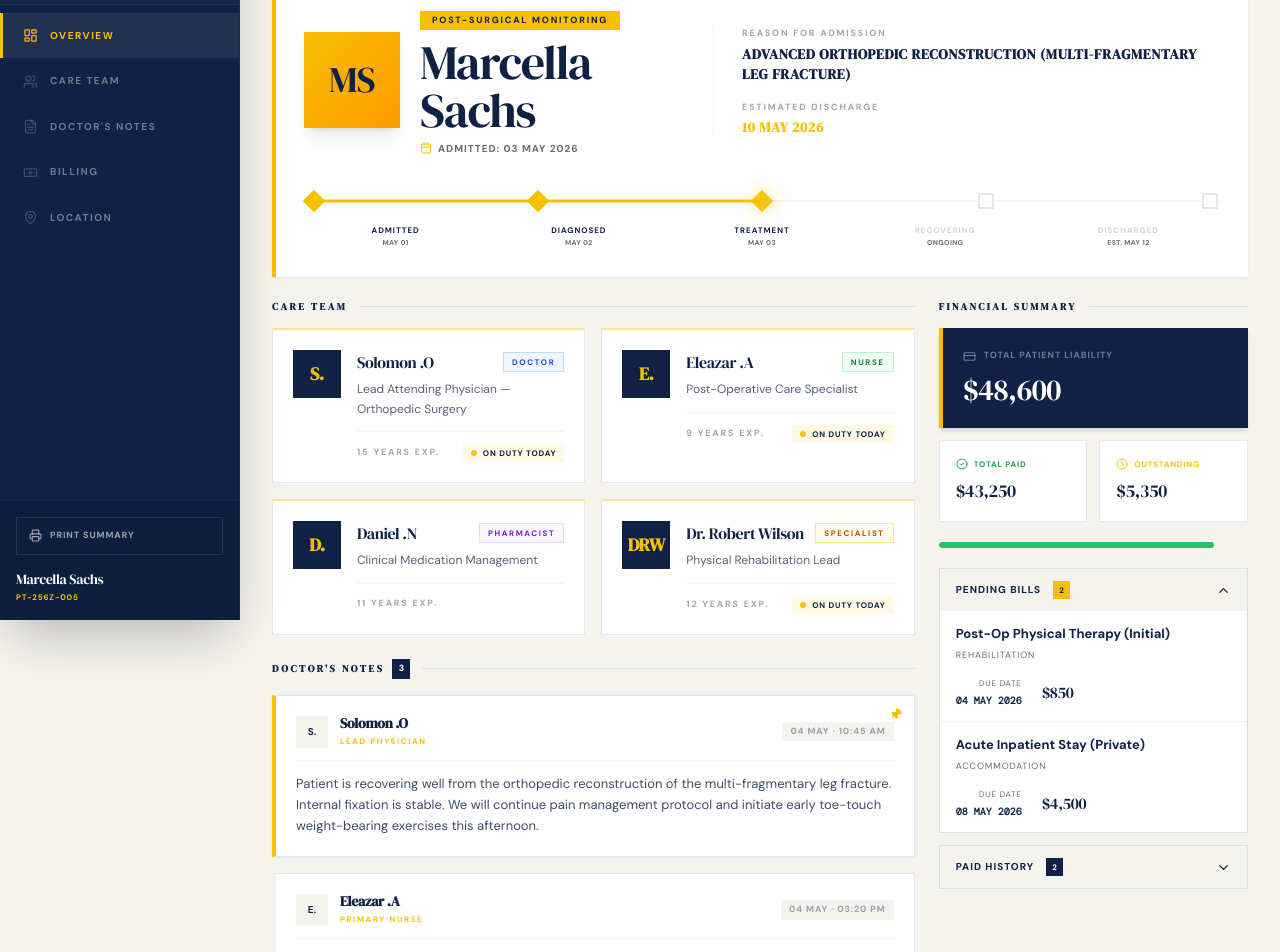
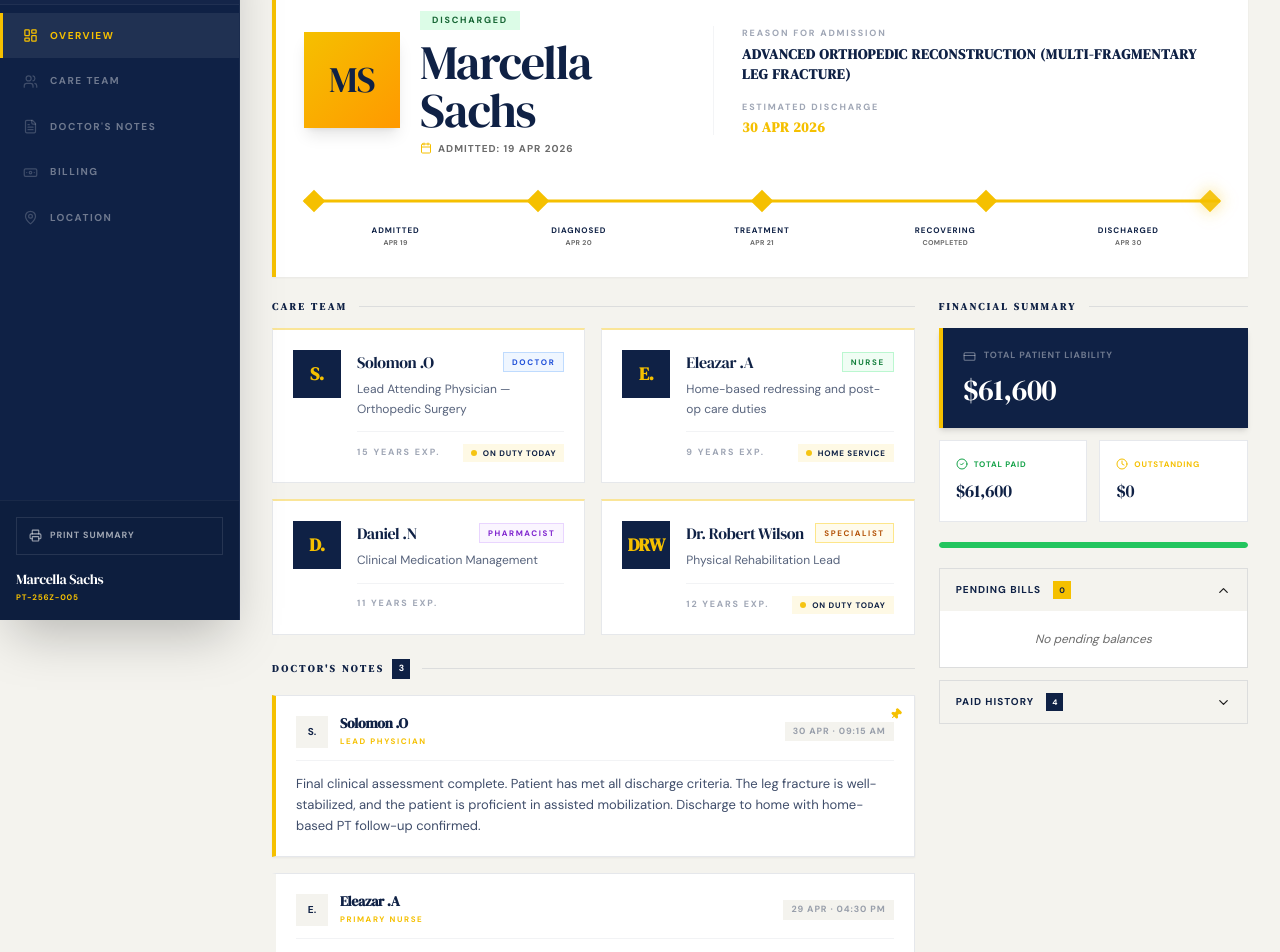
Before and after one commit to Xconmax245/st-james-hospital, a Next.js app: page /patient/PT-256Z-005 in a window 1280 px wide. Shown: the part 180-1132 px from the top of the page. Built offline with nearby package versions, Linux system fonts and the light colour scheme.

Commit message:
Clinical: Updated nurse status to reflect active home service for post-op care

```diff
--- a/src/app/(dashboard)/patient/[id]/page.tsx
+++ b/src/app/(dashboard)/patient/[id]/page.tsx
@@ -9,11 +9,18 @@ import { MapPin, Navigation } from "lucide-react";
 const DEMO_DATA = {
   id: "PT-256Z-005",
   name: "Marcella Sachs",
-  status: "Post-Surgical Monitoring",
-  admissionDate: "03 MAY 2026",
+  status: "Discharged",
+  admissionDate: "19 APR 2026",
   reason: "Advanced Orthopedic Reconstruction (Multi-fragmentary Leg Fracture)",
-  estDischarge: "10 MAY 2026",
-  currentStep: 2,
+  estDischarge: "30 APR 2026",
+  currentStep: 4,
+  timeline: [
+    { label: "Admitted", date: "Apr 19" },
+    { label: "Diagnosed", date: "Apr 20" },
+    { label: "Treatment", date: "Apr 21" },
+    { label: "Recovering", date: "Completed" },
+    { label: "Discharged", date: "Apr 30" },
+  ],
   staff: [
     {
       name: "Solomon .O",
@@ -25,9 +32,10 @@ const DEMO_DATA = {
     {
       name: "Eleazar .A",
       role: "Nurse" as const,
-      responsibility: "Post-Operative Care Specialist",
+      responsibility: "Home-based redressing and post-op care duties",
       experience: "9 Years Exp.",
-      onDuty: true
+      onDuty: true,
+      dutyStatus: "Home Service"
     },
     {
       name: "Daniel .N",
@@ -48,21 +56,21 @@ const DEMO_DATA = {
     {
       author: "Solomon .O",
       role: "Lead Physician",
-      date: "04 MAY · 10:45 AM",
-      content: "Patient is recovering well from the orthopedic reconstruction of the multi-fragmentary leg fracture. Internal fixation is stable. We will continue pain management protocol and initiate early toe-touch weight-bearing exercises this afternoon.",
+      date: "30 APR · 09:15 AM",
+      content: "Final clinical assessment complete. Patient has met all discharge criteria. The leg fracture is well-stabilized, and the patient is proficient in assisted mobilization. Discharge to home with home-based PT follow-up confirmed.",
       pinned: true
     },
     {
       author: "Eleazar .A",
       role: "Primary Nurse",
-      date: "04 MAY · 03:20 PM",
-      content: "Patient successfully completed first 10-meter assisted walk using a walker. Pain reported at 3/10 post-activity. Surgical site on the lower limb is clean with no signs of inflammation.",
+      date: "29 APR · 04:30 PM",
+      content: "Discharge education completed with patient and family. Wound site is healing excellently with no drainage. Mobility is stable using a cane.",
     },
     {
       author: "Solomon .O",
       role: "Lead Physician",
-      date: "03 MAY · 08:00 PM",
-      content: "Complex fracture stabilization completed without complications. Patient transferred to post-surgical recovery unit. Neurovascular status of the distal limb remains intact and within normal limits.",
+      date: "21 APR · 08:00 PM",
+      content: "Complex fracture stabilization completed without complications. Patient transferred to post-surgical recovery unit. Neurovascular status remains intact.",
     }
   ],
   billing: [
@@ -71,28 +79,28 @@ const DEMO_DATA = {
       category: "Professional Services",
       amount: 1250,
       status: "Paid" as const,
-      date: "01 MAY 2026"
+      date: "19 APR 2026"
     },
     {
       description: "Surgical Suite - Level 6",
       category: "Facility Fees",
       amount: 42000,
       status: "Paid" as const,
-      date: "03 MAY 2026"
+      date: "21 APR 2026"
     },
     {
-      description: "Post-Op Physical Therapy (Initial)",
+      description: "Post-Op Physical Therapy",
       category: "Rehabilitation",
-      amount: 850,
-      status: "Pending" as const,
-      date: "04 MAY 2026"
+      amount: 2850,
+      status: "Paid" as const,
+      date: "28 APR 2026"
     },
     {
       description: "Acute Inpatient Stay (Private)",
       category: "Accommodation",
-      amount: 4500,
-      status: "Pending" as const,
-      date: "08 MAY 2026"
+      amount: 15500,
+      status: "Paid" as const,
+      date: "30 APR 2026"
     },
   ]
 };
@@ -122,6 +130,7 @@ export default function PatientPage({ params }: { params: { id: string } }) {
         reason={data.reason}
         estDischarge={data.estDischarge}
         currentStep={data.currentStep}
+        timeline={data.timeline}
       />
 
       <div className="grid grid-cols-1 xl:grid-cols-3 gap-6">
--- a/src/components/dashboard/PatientHeader.tsx
+++ b/src/components/dashboard/PatientHeader.tsx
@@ -3,6 +3,11 @@
 import { motion } from "framer-motion";
 import { Calendar } from "lucide-react";
 import { cn } from "@/lib/utils";
+
+interface TimelineStep {
+  label: string;
+  date: string;
+}
 
 interface PatientHeaderProps {
   name: string;
@@ -11,9 +16,10 @@ interface PatientHeaderProps {
   reason: string;
   estDischarge?: string;
   currentStep: number; // 0–4
+  timeline?: TimelineStep[];
 }
 
-const steps = [
+const defaultSteps = [
   { label: "Admitted", date: "May 01" },
   { label: "Diagnosed", date: "May 02" },
   { label: "Treatment", date: "May 03" },
@@ -28,7 +34,9 @@ export default function PatientHeader({
   reason,
   estDischarge,
   currentStep,
+  timeline,
 }: PatientHeaderProps) {
+  const steps = timeline || defaultSteps;
   const initials = name
     .split(" ")
     .map((n) => n[0])
--- a/src/components/dashboard/PersonnelGrid.tsx
+++ b/src/components/dashboard/PersonnelGrid.tsx
@@ -9,6 +9,7 @@ interface Staff {
   responsibility: string;
   experience: string;
   onDuty: boolean;
+  dutyStatus?: string;
 }
 
 interface PersonnelGridProps {
@@ -94,7 +95,7 @@ export default function PersonnelGrid({ staff }: PersonnelGridProps) {
                     <div className="flex items-center gap-1.5 px-2 py-0.5 bg-gold/10">
                       <span className="w-1.5 h-1.5 bg-gold rounded-full animate-pulse" />
                       <span className="text-[8px] font-bold text-navy uppercase tracking-[0.1em]">
-                        On Duty Today
+                        {person.dutyStatus || "On Duty Today"}
                       </span>
                     </div>
                   )}
```
